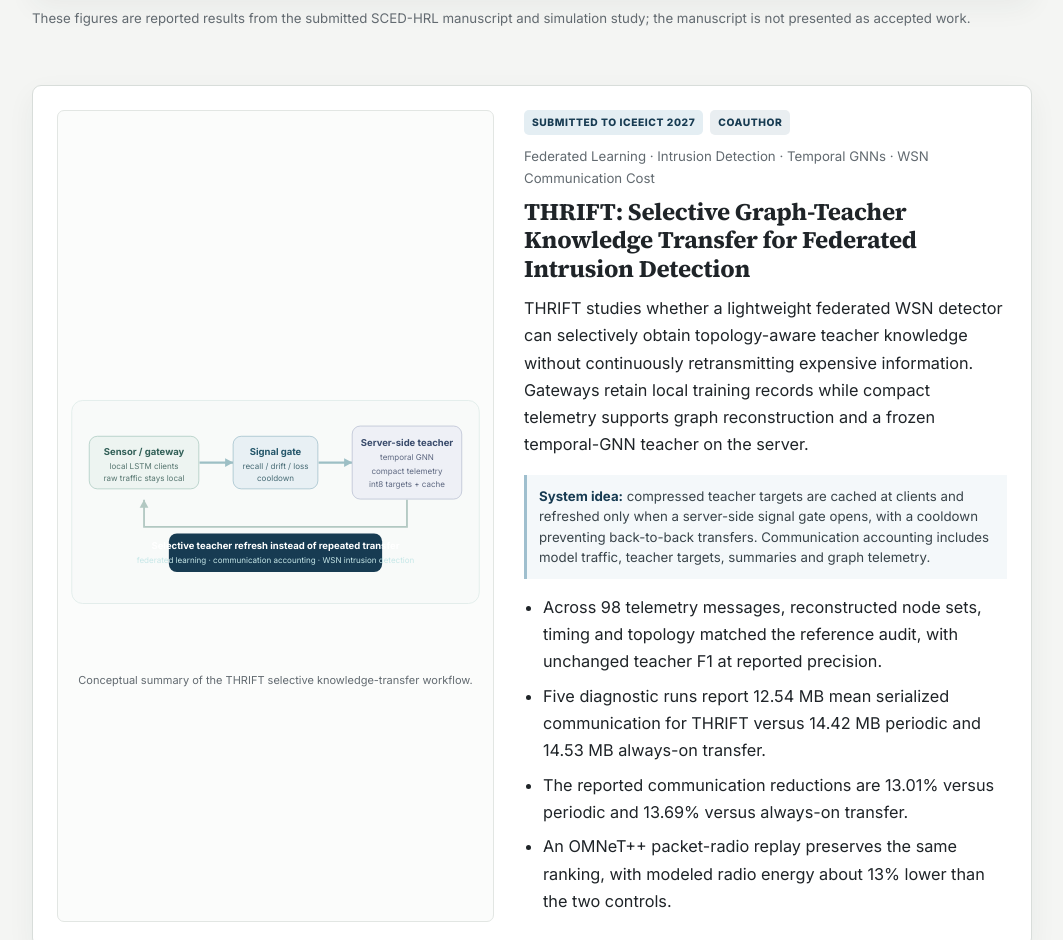
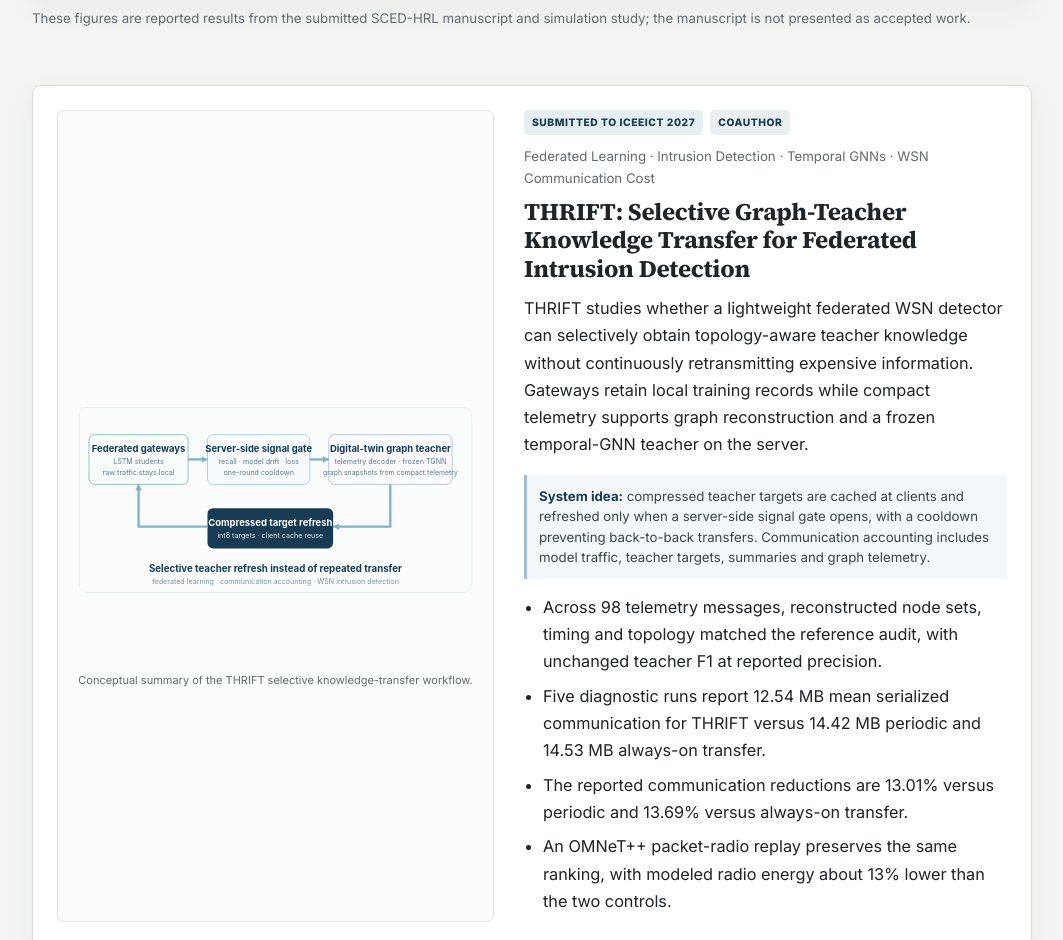
Before and after one commit to udita-arshee/udita-arshee.github.io, a plain HTML site: page research.html in a window 1280 px wide. Shown: the part 1569-2509 px from the top of the page, without its empty margins (108-1171 px from the left). Drawn offline with Linux system fonts and the light colour scheme.

Commit message:
Use refined THRIFT architecture graphic on research page

```diff
--- a/research.html
+++ b/research.html
@@ -51,18 +51,7 @@
   <p class="meta" style="margin-top:10px">These figures are reported results from the submitted SCED-HRL manuscript and simulation study; the manuscript is not presented as accepted work.</p>
 </section>
 <section id="thrift">
-  <div class="research-card"><div class="research-visual"><svg class="research-art" viewBox="0 0 560 280" role="img" aria-label="THRIFT federated knowledge-transfer workflow" xmlns="http://www.w3.org/2000/svg">
-      <rect x="1" y="1" width="558" height="278" rx="15" fill="#f8faf9" stroke="#dce9e7"/>
-      <g font-family="Inter,Arial,sans-serif" text-anchor="middle">
-        <rect x="25" y="50" width="150" height="72" rx="11" fill="#edf4f1" stroke="#a9c8be"/><text x="100" y="76" fill="#315f57" font-size="13" font-weight="700">Sensor / gateway</text><text x="100" y="95" fill="#55756f" font-size="11">local LSTM clients</text><text x="100" y="111" fill="#55756f" font-size="11">raw traffic stays local</text>
-        <path d="M176 86H222" stroke="#9dbfc5" stroke-width="3"/><polygon points="222,86 211,80 211,92" fill="#9dbfc5"/>
-        <rect x="222" y="50" width="116" height="72" rx="11" fill="#e8f0f4" stroke="#9dbdca"/><text x="280" y="76" fill="#24566a" font-size="13" font-weight="700">Signal gate</text><text x="280" y="95" fill="#466a74" font-size="11">recall / drift / loss</text><text x="280" y="111" fill="#466a74" font-size="11">cooldown</text>
-        <path d="M339 86H385" stroke="#9dbfc5" stroke-width="3"/><polygon points="385,86 374,80 374,92" fill="#9dbfc5"/>
-        <rect x="385" y="36" width="150" height="100" rx="11" fill="#eef0f6" stroke="#b6bdd0"/><text x="460" y="64" fill="#394b6b" font-size="13" font-weight="700">Server-side teacher</text><text x="460" y="83" fill="#5d6780" font-size="11">temporal GNN</text><text x="460" y="101" fill="#5d6780" font-size="11">compact telemetry</text><text x="460" y="119" fill="#5d6780" font-size="11">int8 targets + cache</text>
-        <path d="M460 137V174H100V137" stroke="#b2c8c2" stroke-width="2.5" fill="none"/><polygon points="100,137 94,148 106,148" fill="#b2c8c2"/>
-        <rect x="134" y="183" width="292" height="53" rx="11" fill="#173b52"/><text x="280" y="205" fill="#fff" font-size="13" font-weight="700">Selective teacher refresh instead of repeated transfer</text><text x="280" y="224" fill="#c6e7e8" font-size="11">federated learning · communication accounting · WSN intrusion detection</text>
-      </g>
-    </svg><span>Conceptual summary of the THRIFT selective knowledge-transfer workflow.</span></div><div class="research-copy">
+  <div class="research-card"><div class="research-visual"><img class="research-art" src="assets/research/thrift-overview.svg" alt="THRIFT architecture showing federated gateways, a server-side signal gate, digital-twin graph teacher and compressed target refresh" loading="lazy" /><span>Conceptual summary of the THRIFT selective knowledge-transfer workflow.</span></div><div class="research-copy">
     <div class="status-row"><span class="badge submitted">Submitted to ICEEICT 2027</span><span class="badge">Coauthor</span></div>
     <p class="meta">Federated Learning · Intrusion Detection · Temporal GNNs · WSN Communication Cost</p>
     <h2>THRIFT: Selective Graph-Teacher Knowledge Transfer for Federated Intrusion Detection</h2>
```
